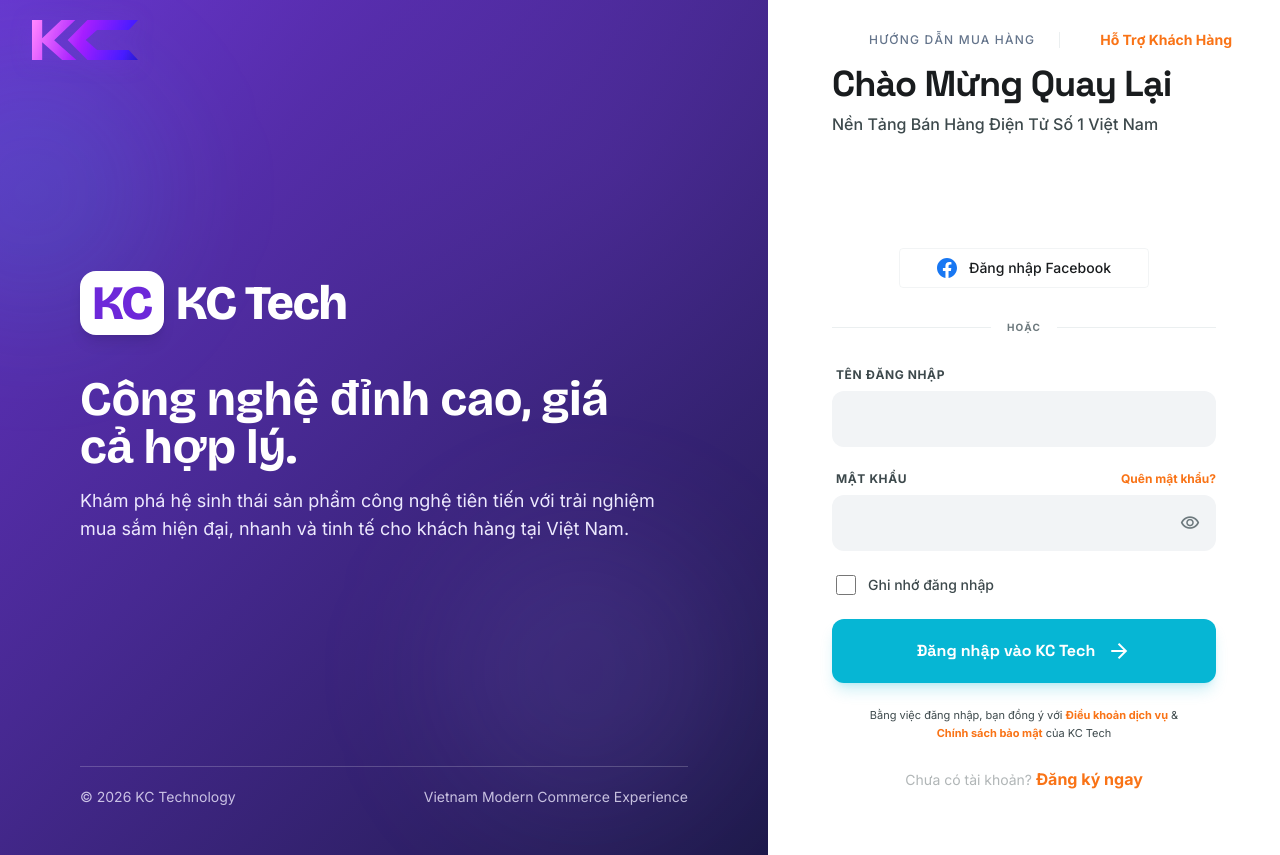
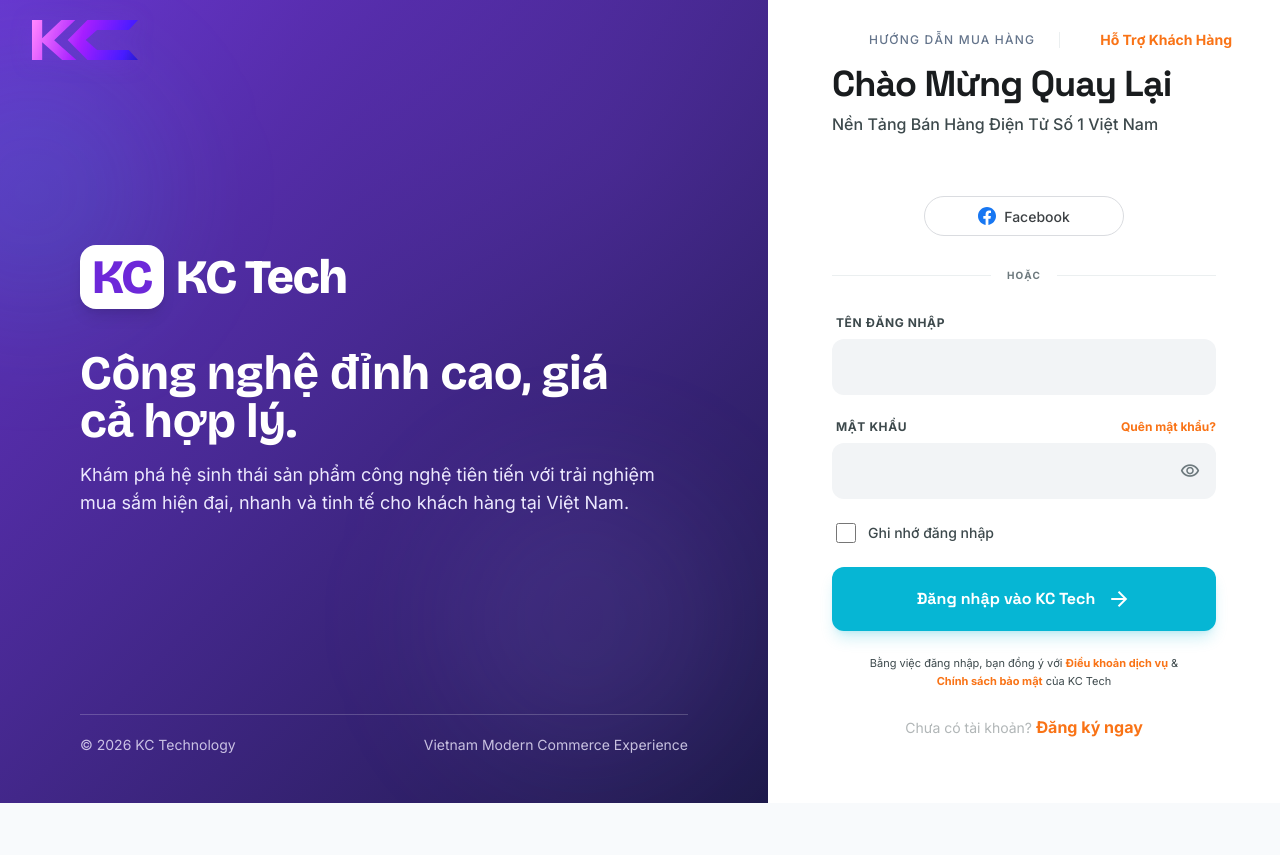
Before and after one commit to HungCode68/ECommerce, a React (Vite) app: page /dang-nhap in a window 1280 px wide. After the commit the page ends 803 px from the top, so only its background shows below. Built offline with nearby package versions, Linux system fonts and the light colour scheme; no server answers.

Commit message:
fix gg login button

```diff
--- a/src/features/auth/GoogleLoginButton.tsx
+++ b/src/features/auth/GoogleLoginButton.tsx
@@ -44,9 +44,9 @@ export const GoogleLoginButton = React.memo(function GoogleLoginButton({ classNa
     window.google.accounts.id.renderButton(containerRef.current, {
       theme: 'outline',
       size: 'large',
-      text: 'signin_with',
-      shape: 'rectangular',
-      width: 250,
+      text: 'continue_with',
+      shape: 'pill',
+      width: 200,
       logo_alignment: 'left',
     })
   }
--- a/src/pages/Login/LoginPage.tsx
+++ b/src/pages/Login/LoginPage.tsx
@@ -156,14 +156,14 @@ export function LoginPage() {
                 <h1 className="font-headline text-4xl font-bold text-on-surface tracking-tight mb-2">Chào Mừng Quay Lại</h1>
                 <p className="text-on-surface-variant font-medium">Nền Tảng Bán Hàng Điện Tử Số 1 Việt Nam</p>
               </header>
-              <div className="flex flex-col items-center gap-4 mb-8">
-                <GoogleLoginButton className="rounded-xl min-h-[48px] w-full max-w-[250px]" />
-                <FacebookLoginButton className="rounded-xl w-full max-w-[250px]">
-                  <div className="flex items-center justify-center gap-3 py-2 px-4 rounded border border-outline-variant/20 hover:bg-surface-bright transition-all group h-10 w-full">
-                    <svg xmlns="http://www.w3.org/2000/svg" width="20" height="20" viewBox="0 0 24 24" fill="#1877F2">
+              <div className="flex flex-wrap justify-center gap-3 mb-8 w-full">
+                <GoogleLoginButton className="w-[200px]" />
+                <FacebookLoginButton className="w-[200px]">
+                  <div className="flex items-center justify-center gap-2 px-3 w-full h-[40px] rounded-full border border-[#dadce0] bg-white hover:bg-gray-50 transition-colors cursor-pointer">
+                    <svg xmlns="http://www.w3.org/2000/svg" width="18" height="18" viewBox="0 0 24 24" fill="#1877F2">
                       <path d="M24 12.073c0-6.627-5.373-12-12-12s-12 5.373-12 12c0 5.99 4.388 10.954 10.125 11.854v-8.385H7.078v-3.469h3.047V9.43c0-3.007 1.792-4.669 4.533-4.669 1.312 0 2.686.235 2.686.235v2.953H15.83c-1.491 0-1.956.925-1.956 1.874v2.25h3.328l-.532 3.47h-2.796v8.385C19.612 23.027 24 18.062 24 12.073z" />
                     </svg>
-                    <span className="text-sm font-medium text-on-surface group-hover:text-primary transition-colors">Đăng nhập Facebook</span>
+                    <span className="text-[14px] font-medium text-[#3c4043]">Facebook</span>
                   </div>
                 </FacebookLoginButton>
               </div>
```
